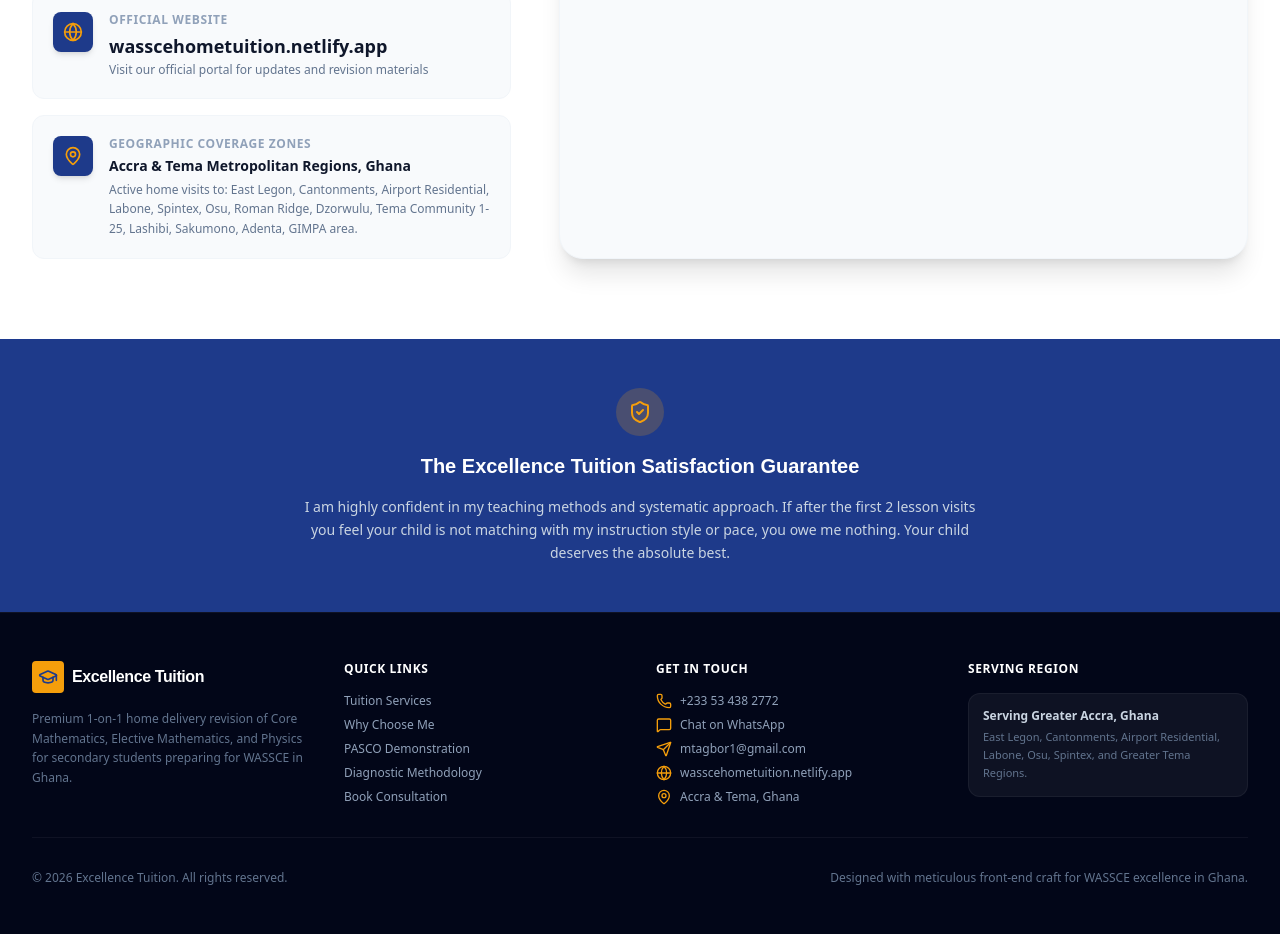
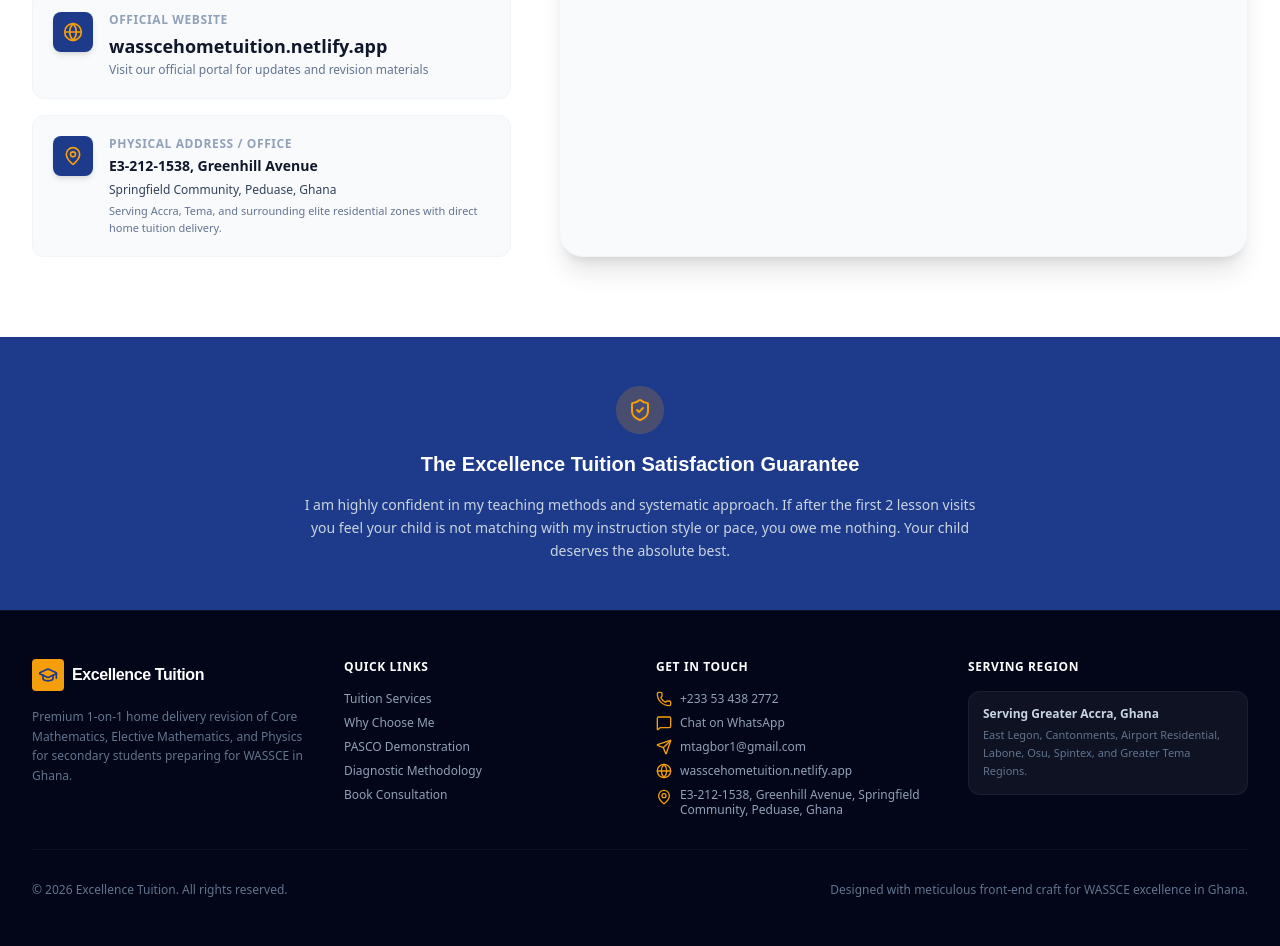
Before and after one commit to mtagbor1/Excellence-Tuition, a React (Vite) app: page / in a window 1280 px wide. Shown: the part 5779-6725 px from the top of the page. Built offline with nearby package versions, Linux system fonts and the light colour scheme.

Commit message:
feat(contact): update office address and coverage info
Replaced the geographic coverage list with the specific physical office address in Peduase and added a summary note regarding service areas.

```diff
--- a/src/App.tsx
+++ b/src/App.tsx
@@ -1339,10 +1339,13 @@ export default function App() {
                     <MapPin className="w-5 h-5 text-accent" />
                   </div>
                   <div className="flex-1">
-                    <h5 className="text-xs font-bold text-slate-400 uppercase tracking-wider">Geographic Coverage Zones</h5>
-                    <strong className="text-slate-900 text-sm font-bold block mt-1">Accra & Tema Metropolitan Regions, Ghana</strong>
-                    <p className="text-xs text-slate-500 mt-1 leading-relaxed">
-                      Active home visits to: East Legon, Cantonments, Airport Residential, Labone, Spintex, Osu, Roman Ridge, Dzorwulu, Tema Community 1-25, Lashibi, Sakumono, Adenta, GIMPA area.
+                    <h5 className="text-xs font-bold text-slate-400 uppercase tracking-wider">Physical Address / Office</h5>
+                    <strong className="text-slate-900 text-sm font-bold block mt-1">E3-212-1538, Greenhill Avenue</strong>
+                    <p className="text-xs text-slate-700 mt-1 leading-relaxed">
+                      Springfield Community, Peduase, Ghana
+                    </p>
+                    <p className="text-[11px] text-slate-500 mt-1">
+                      Serving Accra, Tema, and surrounding elite residential zones with direct home tuition delivery.
                     </p>
                   </div>
                 </div>
@@ -1652,9 +1655,9 @@ export default function App() {
                   <Globe className="w-4 h-4 text-accent shrink-0" />
                   <a href="https://wasscehometuition.netlify.app/" target="_blank" rel="noopener noreferrer" className="hover:text-white transition">wasscehometuition.netlify.app</a>
                 </li>
-                <li className="flex items-center gap-2">
-                  <MapPin className="w-4 h-4 text-accent shrink-0" />
-                  <span>Accra & Tema, Ghana</span>
+                <li className="flex items-start gap-2">
+                  <MapPin className="w-4 h-4 text-accent shrink-0 mt-0.5" />
+                  <span className="leading-tight">E3-212-1538, Greenhill Avenue, Springfield Community, Peduase, Ghana</span>
                 </li>
               </ul>
             </div>
```
